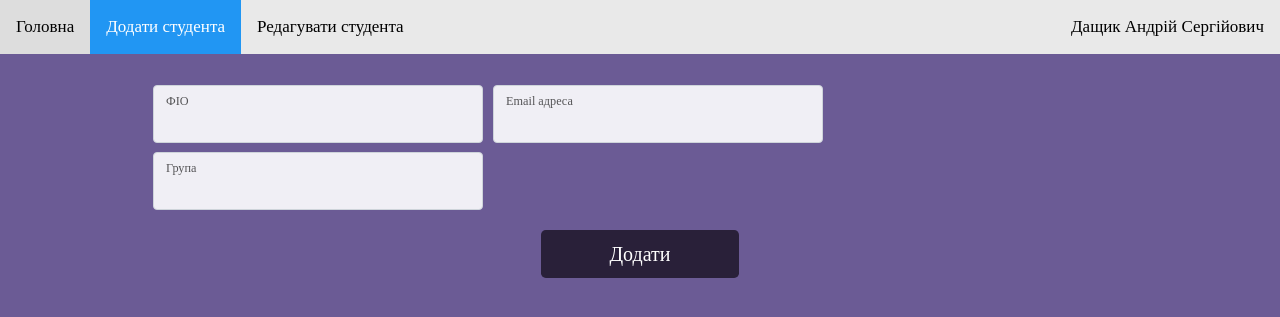
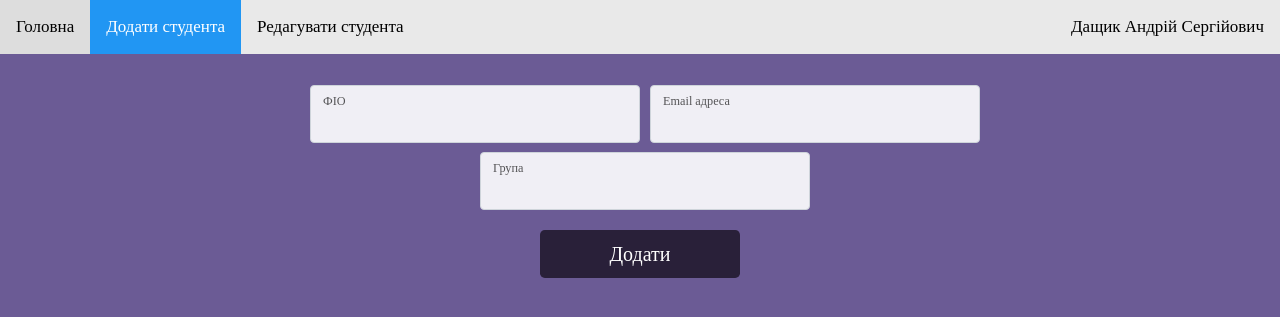
Before and after one commit to andreydashch/decanat, a Flask app: page /add_student in a window 1280 px wide. Shown: the top 317 px of the page. Run offline with Flask 3, Linux system fonts and the light colour scheme; some libraries are stand-ins or nearby versions.

Commit message:
Initial commit

```diff
--- a/main.py
+++ b/main.py
@@ -63,6 +63,6 @@ def update_student():
         student=student
     )
 
+
 if __name__ == '__main__':
-
     app.run()
--- a/static/input_form.css
+++ b/static/input_form.css
@@ -7,6 +7,8 @@
 form {
   position: relative;
   display: flex;
+  align-items: center;
+  justify-content: center;
   flex-wrap: wrap;
   padding: 15px;
   width: 80%;
@@ -22,9 +24,8 @@ form .form-control:focus {
 form .btn {
   position: relative;
   margin-top: 0.5em;
+  min-width: 200px;
   width: 20%;
-  left: 40%;
-
   color: #fff;
   background-color: #292039;
 }
@@ -37,6 +38,9 @@ form .btn:hover, .btn:focus {
 
 form .btn_container {
   position: relative;
+  display: flex;
+  align-items: center;
+  justify-content: center;
   width: 100%;
 }
 
```
